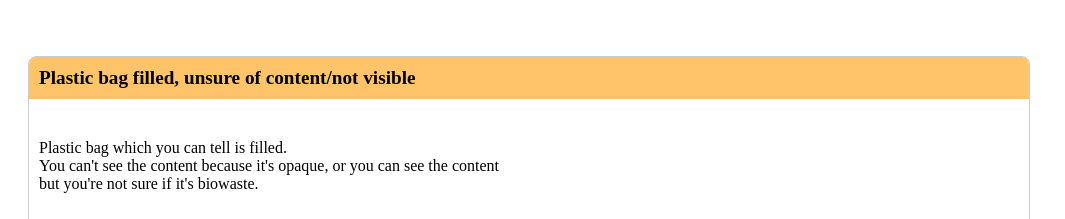
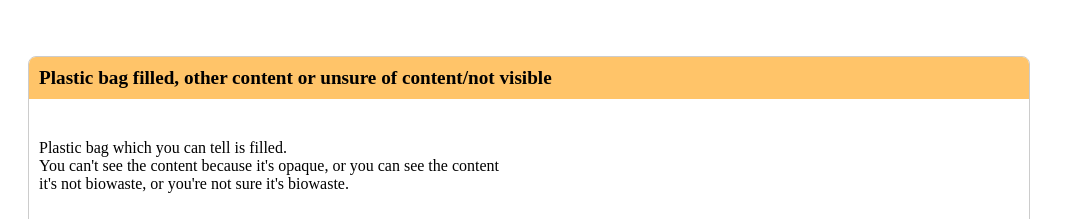
Before and after one commit to Cortexia-CH/biowaste-documentation, a plain HTML site: page html_pages/bag.html in a window 1280 px wide. Shown: the part 1243-1462 px from the top of the page, without its empty margins (0-1065 px from the left). Drawn offline with Linux system fonts and the light colour scheme; files that its build step writes are made by us from their sources; files whose address does not match are found by name.

Commit message:
updated bag definition

```diff
--- a/html_pages/bag.html
+++ b/html_pages/bag.html
@@ -15,7 +15,7 @@
         <li>Filled
           <ul>
             <li><a href="#bag_filled_with_biowaste">With biowaste</a></li>
-            <li><a href="#bag_filled_unkown_content">Unsure of content/not visible</a></li>
+            <li><a href="#bag_filled_unkown_content">Other content or unsure/not visible</a></li>
           </ul>
         </li>
         <li>Empty
@@ -43,11 +43,11 @@
   </div>
 </br>
   <div class="card">
-    <h2 class="card-title" id="bag_filled_unkown_content">Plastic bag filled, unsure of content/not visible</h2>
+    <h2 class="card-title" id="bag_filled_unkown_content">Plastic bag filled, other content or unsure of content/not visible</h2>
     <div class="image-text-container">
       <div class="card-content">
         <p>Plastic bag which you can tell is filled.</p>
-        <p>You can't see the content because it's opaque, or you can see the content but you're not sure if it's biowaste.</p>
+        <p>You can't see the content because it's opaque, or you can see the content it's not biowaste, or you're not sure it's biowaste.</p>
       </div>
     </div>
     <h3 style="text-align: center;">Real life example</h3>
```
